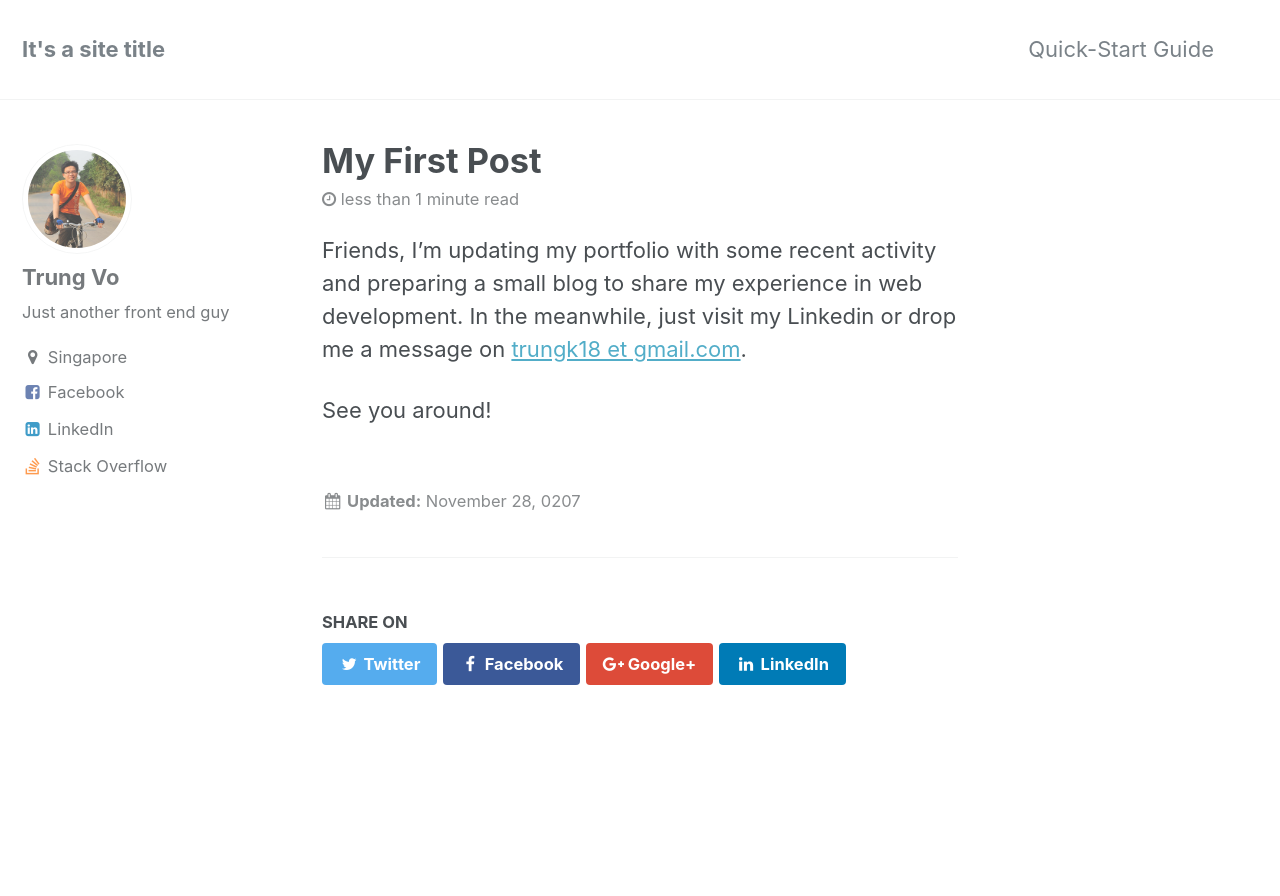
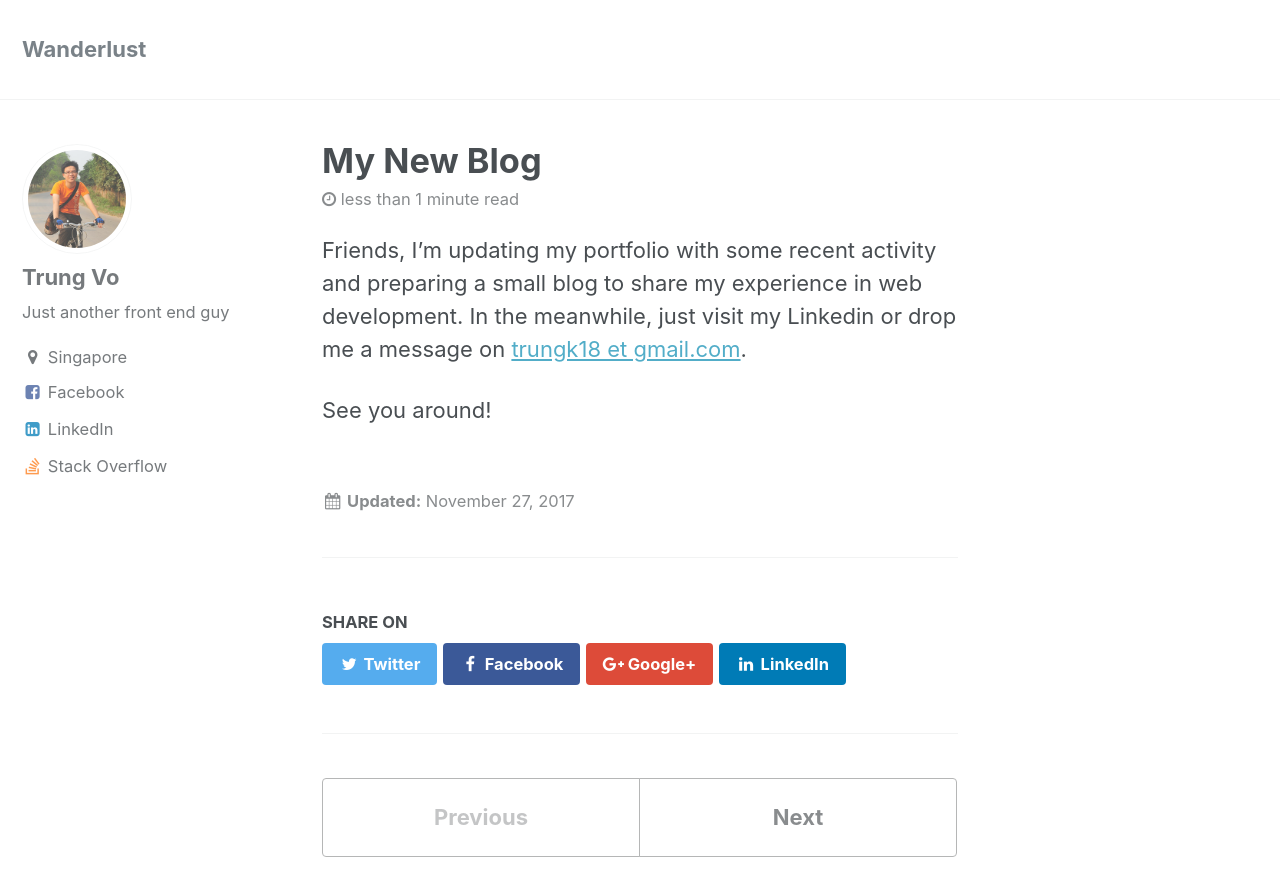
Before and after one commit to trungk18/trungk18.github.io, a Jekyll site: the page built from _posts/2017-11-27-my-new-blog.md, in a window 1280 px wide and 900 px high. Shown: the top 896 px of the window. Built offline with Jekyll 4.4.1, drawn with Linux system fonts in a browser that asks for light colours; some of the changed text lies outside the part shown.

Commit message:
Another blog post, es6

```diff
--- a/_config.yml
+++ b/_config.yml
@@ -9,10 +9,10 @@
 
 # Site Settings
 locale                   : "en"
-title                    : "It's a site title"
+title                    : "Wanderlust"
 title_separator          : "|"
-name                     : "Trung Vo|Frontend Developer"
-description              : "Trung Vo|trungk18|Frontend Developer|Young and passionate, addicted to Front-end. Working with jQuery, Angular 1 & 2, ReactJS. Like photography, running, cooking and reading book."
+name                     : "Trung Vo"
+description              : "Trung Vo - Frontend Developer. Young and passionate, addicted to Front-end. Working with jQuery, Angular 1 & 2, ReactJS. Like photography, running, cooking and reading book. trungk18"
 url                      : "http://trungk18.github.io"
 baseurl                  : # the subpath of your site, e.g. "/blog"
 repository               : "trungk18/trungk18.github.io"
@@ -75,9 +75,9 @@
 
 # Analytics
 analytics:
-  provider               : false # false (default), "google", "google-universal", "custom"
+  provider               : "google" # false (default), "google", "google-universal", "custom"
   google:
-    tracking_id          :
+    tracking_id          : "UA-80363801-1"
 
 
 # Site Author
--- a/_data/navigation.yml
+++ b/_data/navigation.yml
@@ -1,7 +1,5 @@
 # main links
 main:
-  - title: "Quick-Start Guide"
-    url: https://mmistakes.github.io/minimal-mistakes/docs/quick-start-guide/
   # - title: "About"
   #   url: https://mmistakes.github.io/minimal-mistakes/about/
   # - title: "Sample Posts"
```
Also changed, not shown: _posts/2017-11-28-es6-in-my-daily-life.md (added, +79 -0 lines), package.json (+7 -5 lines), _posts/2017-11-27-my-new-blog.md (renamed from _posts/207-11-28-my-first-post.md), 1 other file.
